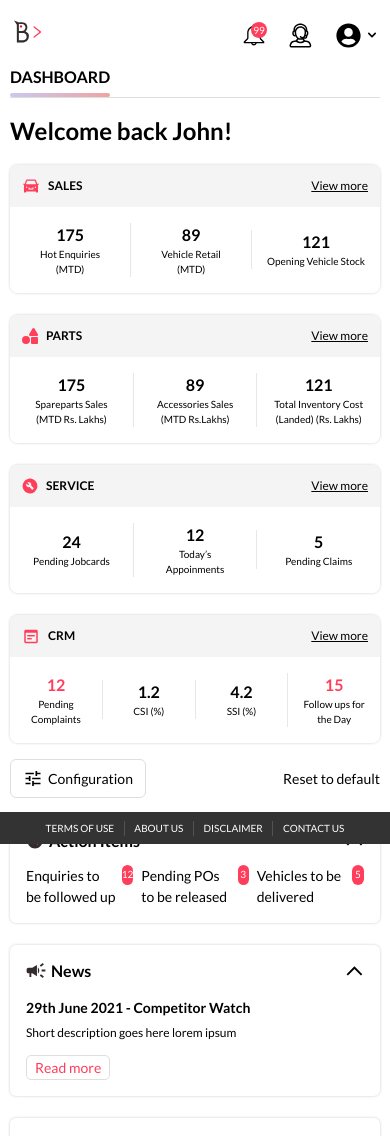
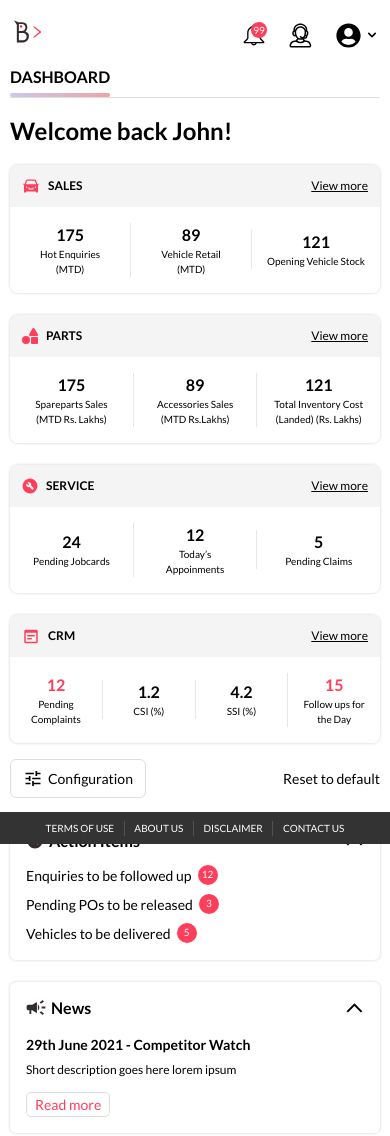
Before and after one commit to nilesh01011/robin-dashboard, a React (Create React App) app: page /dashboard in a window 390 px wide. Shown: the top 1136 px of the page. Built offline with nearby package versions, Linux system fonts and the light colour scheme.

Commit message:
action items

```diff
--- a/src/components/RightContentBody.js
+++ b/src/components/RightContentBody.js
@@ -55,7 +55,7 @@ function RightContentBody({ theme }) {
                         {/* contents body */}
                         {
                             isOpen &&
-                            <div className='w-full text-left mt-[12px] flex xl:flex-col flex-row gap-[8px] h-full'>
+                            <div className='w-full text-left mt-[12px] flex xl:flex-col sm:flex-row flex-col gap-[8px] h-full'>
                                 <div className='w-full flex gap-[6px]'>
                                     <span className='text-[14px]'>Enquiries to be followed up</span>
                                     <span className={`text-white flex items-center justify-center w-[20px] h-[20px] rounded-full bg-[#FF3E5B] text-[10px]`}>12</span>
```
